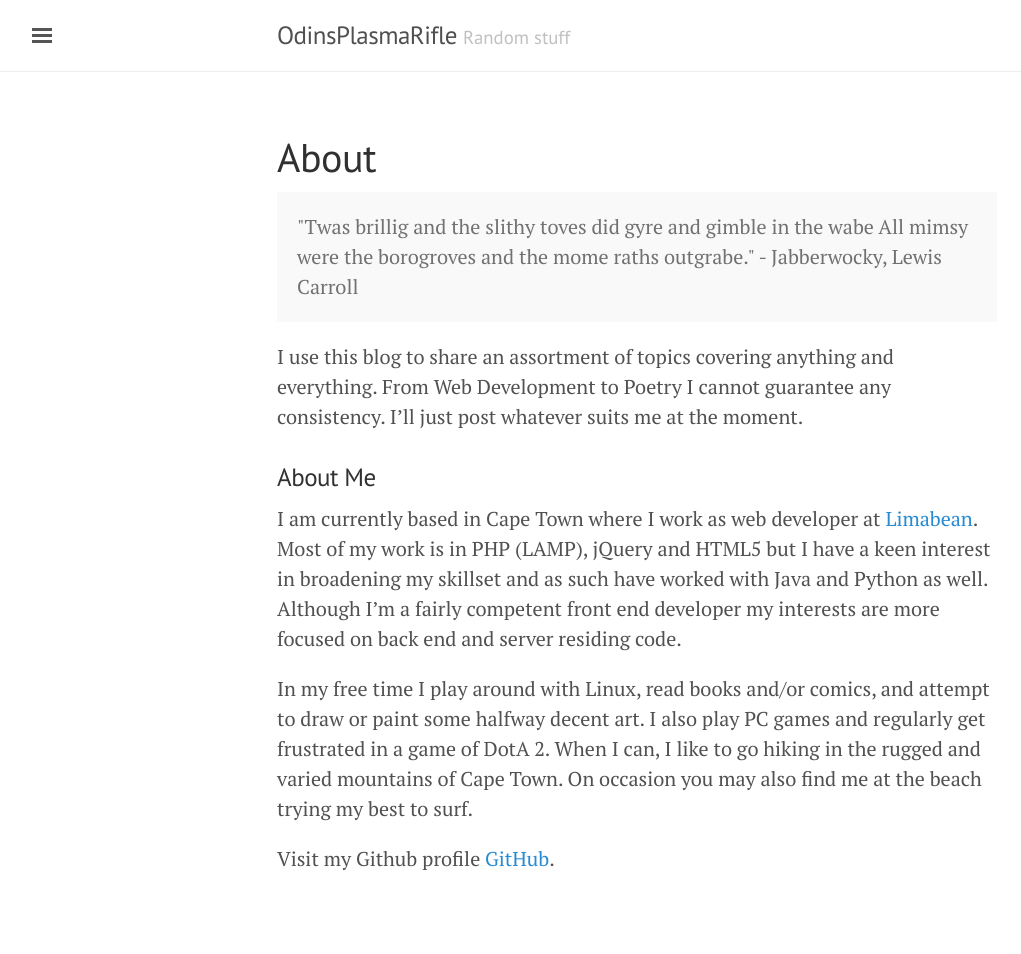
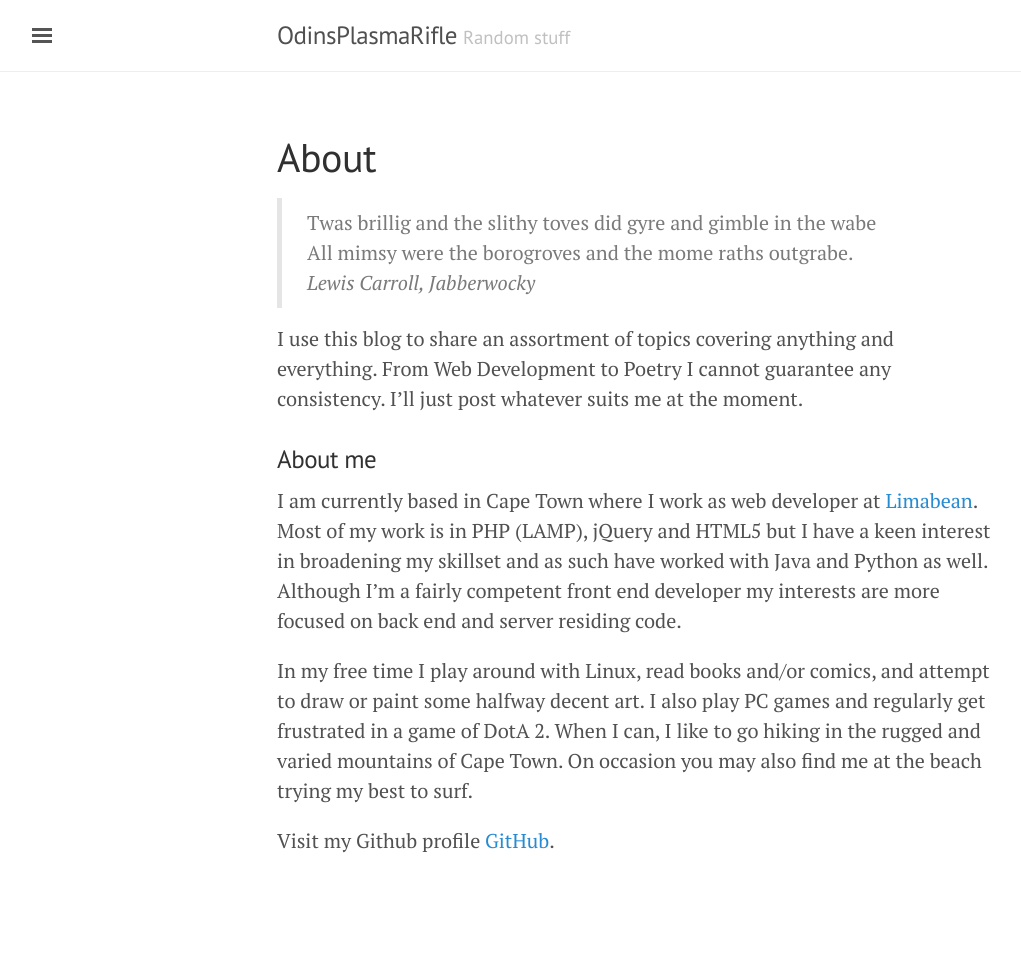
Before and after one commit to OdinsPlasmaRifle/old.odinsplasmarifle.github.io, a Jekyll site: the page built from about.md, in a window 1280 px wide. Shown: the whole page, without its empty margins (3-1024 px from the left). Built offline with Jekyll 4.4.1, drawn with Linux system fonts in a browser that asks for light colours; some of the changed lines change nothing that is shown.

Commit message:
Updated markdown quotes

```diff
--- a/about.md
+++ b/about.md
@@ -3,14 +3,13 @@ layout: page
 title: About
 ---
 
-<p class="message">
-"Twas brillig and the slithy toves did gyre and gimble in the wabe
-All mimsy were the borogroves and the mome raths outgrabe." - Jabberwocky, Lewis Carroll
-</p>
+> Twas brillig and the slithy toves did gyre and gimble in the wabe
+> All mimsy were the borogroves and the mome raths outgrabe.
+> <cite>Lewis Carroll, Jabberwocky</cite>
 
 I use this blog to share an assortment of topics covering anything and everything. From Web Development to Poetry I cannot guarantee any consistency. I'll just post whatever suits me at the moment.
 
-### About Me
+### About me
 
 I am currently based in Cape Town where I work as web developer at <a href="http://limabean.agency">Limabean</a>. Most of my work is in PHP (LAMP), jQuery and HTML5 but I have a keen interest in broadening my skillset and as such have worked with Java and Python as well. Although I'm a fairly competent front end developer my interests are more focused on back end and server residing code.
 
```
